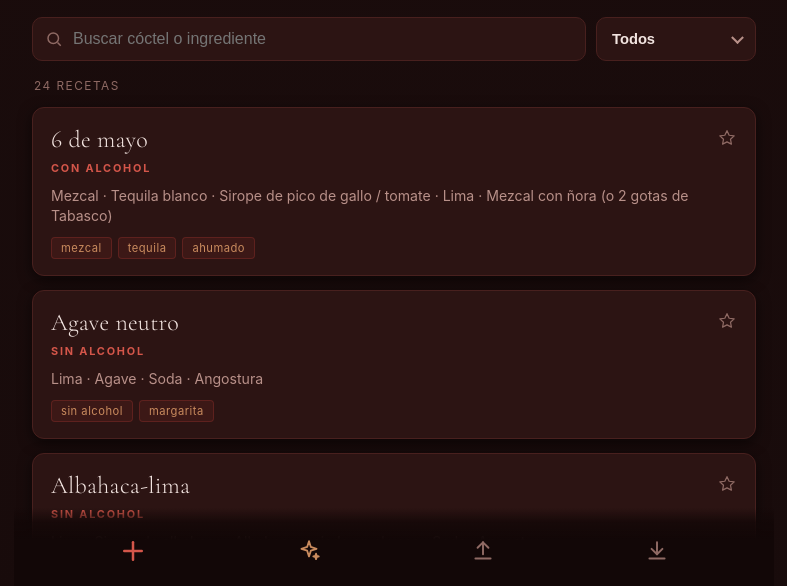
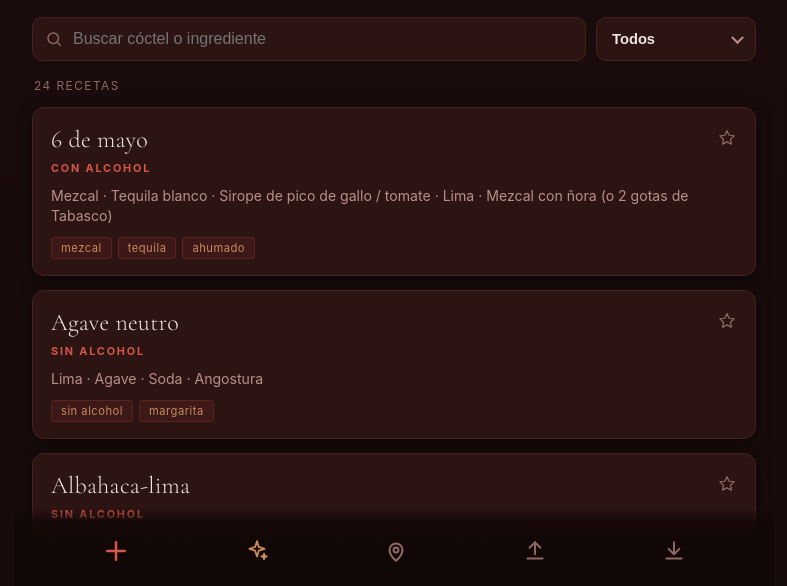
Before and after one commit to gonzaloparaiso/cocteleria, a plain HTML site: page index.html in a window 1280 px wide. Shown: the part 212-798 px from the top of the page, without its empty margins (246-1033 px from the left). Drawn offline with nearby package versions, Linux system fonts and the light colour scheme.

Commit message:
Boton de mapa: abre la lista de coctelerias en Google Maps
Co-Authored-By: Claude Opus 4.8 <noreply@anthropic.com>

```diff
--- a/index.html
+++ b/index.html
@@ -208,6 +208,9 @@
   <button class="bar-btn accent" id="aiBtn" aria-label="Asistente" title="Asistente IA">
     <svg viewBox="0 0 24 24" fill="none" stroke="currentColor" stroke-width="1.7" stroke-linejoin="round"><path d="M12 3l1.7 5.3L19 10l-5.3 1.7L12 17l-1.7-5.3L5 10l5.3-1.7z"/><path d="M18.5 14.5l.6 1.9 1.9.6-1.9.6-.6 1.9-.6-1.9L16 17l1.9-.6z"/></svg>
   </button>
+  <button class="bar-btn" id="mapBtn" aria-label="Coctelerías en el mapa" title="Coctelerías (Google Maps)">
+    <svg viewBox="0 0 24 24" fill="none" stroke="currentColor" stroke-width="1.8" stroke-linecap="round" stroke-linejoin="round"><path d="M12 21s-6-5.4-6-10a6 6 0 0 1 12 0c0 4.6-6 10-6 10z"/><circle cx="12" cy="11" r="2.3"/></svg>
+  </button>
   <button class="bar-btn" id="importBtn" aria-label="Importar" title="Importar">
     <svg viewBox="0 0 24 24" fill="none" stroke="currentColor" stroke-width="1.8" stroke-linecap="round" stroke-linejoin="round"><path d="M12 15V4"/><path d="m7 9 5-5 5 5"/><path d="M5 19h14"/></svg>
   </button>
@@ -399,6 +402,7 @@ $('#overlay').onclick = e=>{ if(e.target===$('#overlay')) closeOverlay(); };
 
 $('#addBtn').onclick = ()=>showForm(null);
 $('#aiBtn').onclick = ()=>{ aiLastResult=null; showAssistant(); };
+$('#mapBtn').onclick = ()=> window.open('https://maps.app.goo.gl/quhQrcaqh5kBedG8A','_blank','noopener');
 $('#search').oninput = e=>{ query=e.target.value; render(); };
 $('#catFilter').onchange = e=>{ filter=e.target.value; render(); };
 
```
